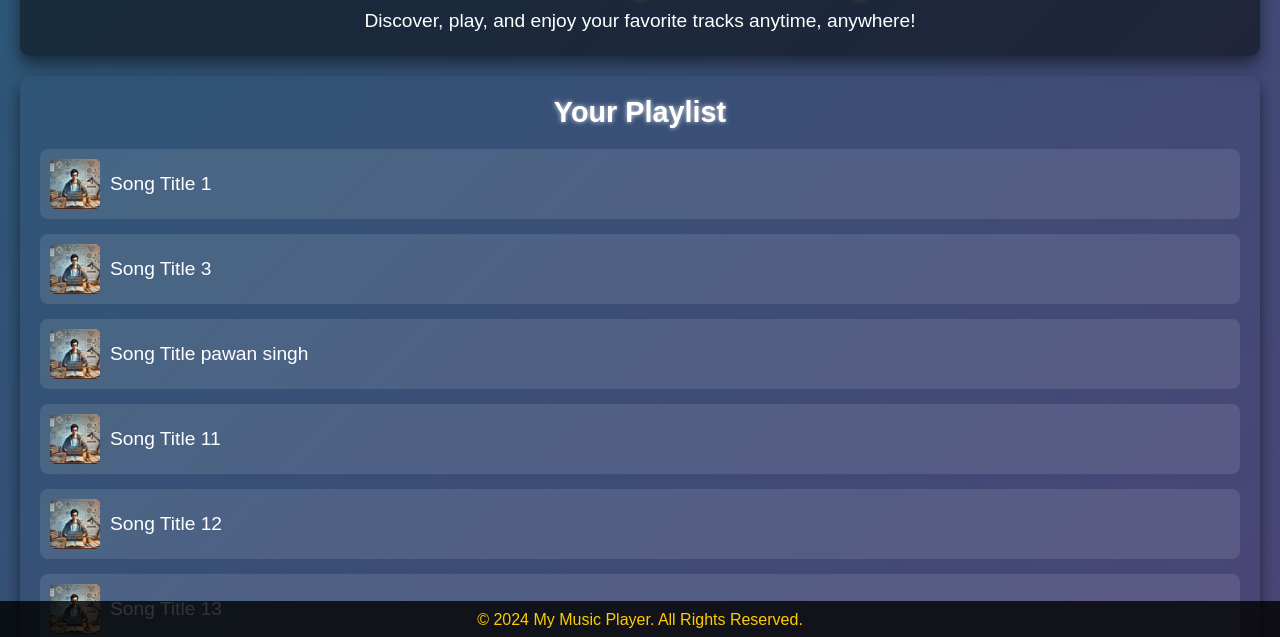
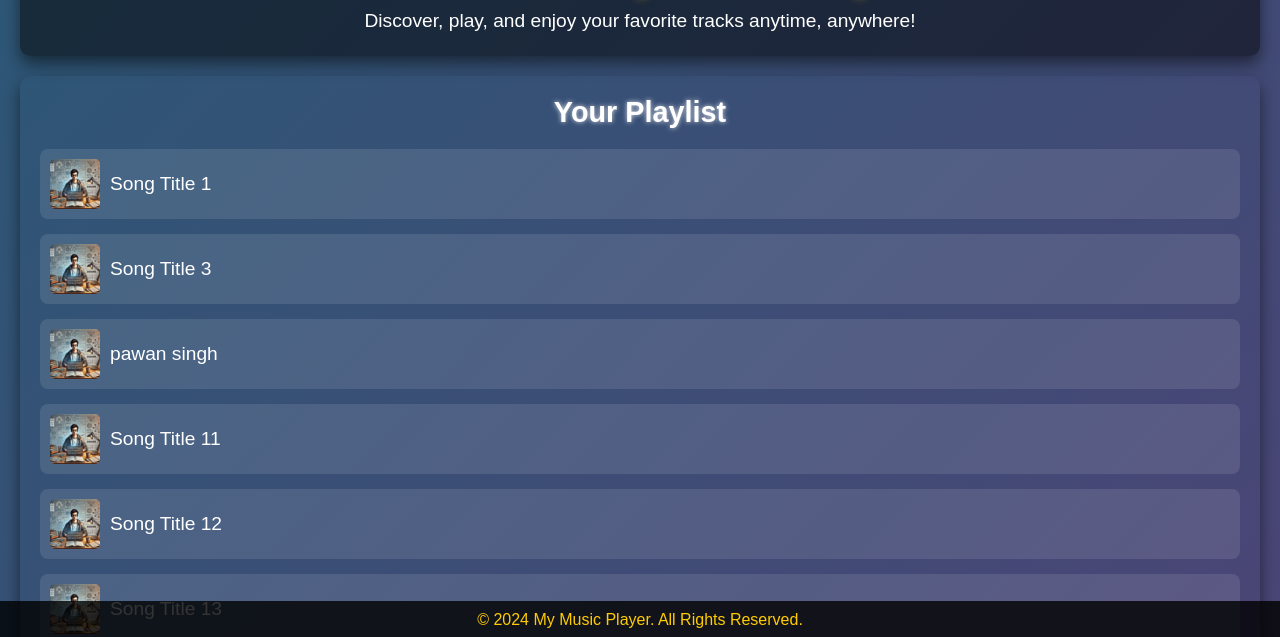
Before and after one commit to amitgond1/song, a plain HTML site: page index.html in a window 1280 px wide. Shown: the part 161-798 px from the top of the page. Drawn offline with Linux system fonts and the light colour scheme.

Commit message:
Update index.html

```diff
--- a/index.html
+++ b/index.html
@@ -220,7 +220,7 @@
                 <li>
                     <a href="song4.html" style="display: flex; align-items: center; justify-content: space-between; text-decoration: none; color: white;">
                         <img src="a1.webp" alt="Song 3">
-                        <span>Song Title pawan singh </span>
+                        <span> pawan singh </span>
 
                     </a>
                 </li>
```
